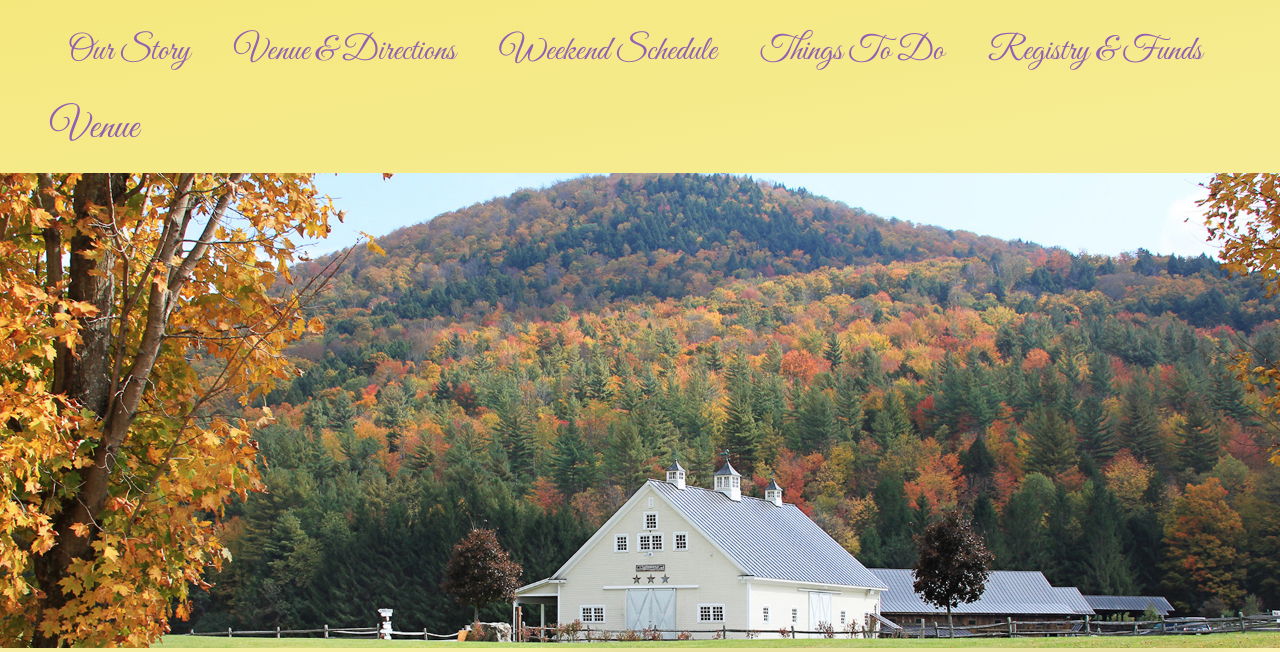
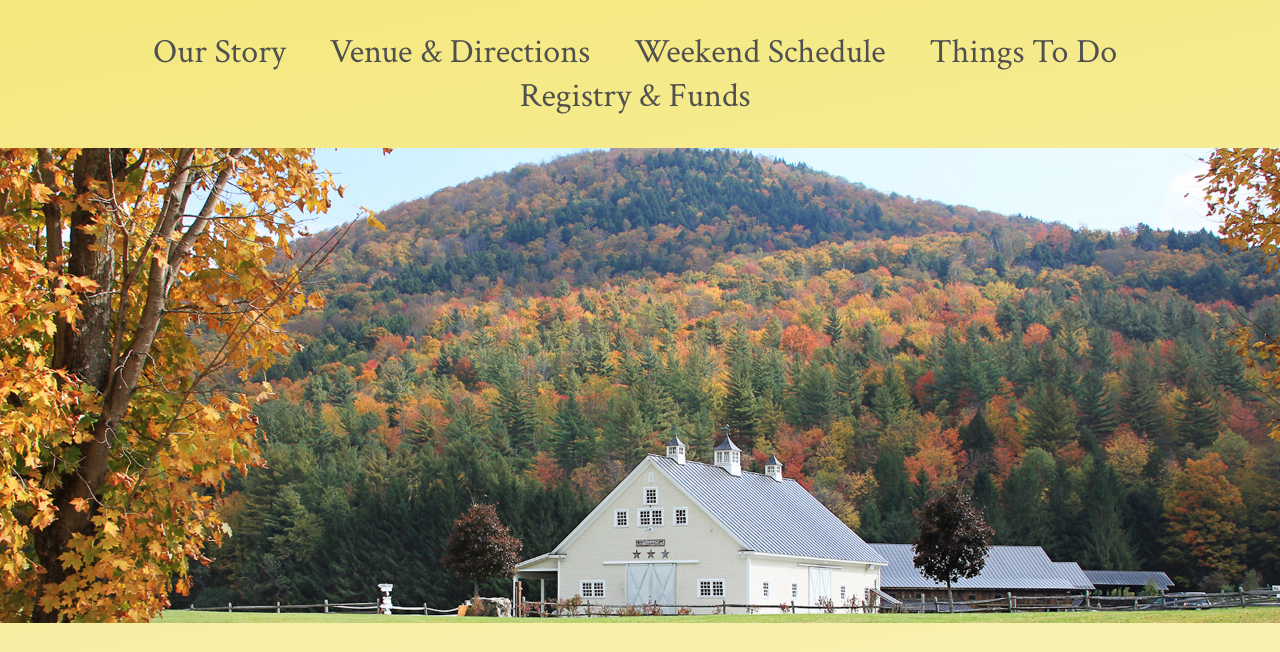
Before and after one commit to mrdavidjcole/wedding-website, a Jekyll site: the page built from index.md, in a window 1280 px wide. Shown: the part 720-1372 px from the top of the page. Built offline with Jekyll 4.4.1, drawn with Linux system fonts in a browser that asks for light colours; nearby versions of some CDN libraries; comment, search, counter and statistics services are not loaded; grey boxes are pictures that could not be loaded.

Commit message:
Move riverside photo just below nav links, adjust some colors

```diff
--- a/_includes/navigation.html
+++ b/_includes/navigation.html
@@ -7,3 +7,6 @@
     <li class="navigation-link"><a href="#">Registry & Funds</a></li>
   </ul>
 </nav>
+<div class="centered-content-wrapper">
+  <img class="riverside-photo" src="assets/images/riverside-white-barn.jpg" />
+</div>
--- a/_includes/venue.html
+++ b/_includes/venue.html
@@ -1,8 +1,5 @@
 <section class="section" id="venue">
   <h2 class="section-title">Venue</h3>
-    <div class="centered-content-wrapper">
-      <img class="riverside-photo" src="assets/images/riverside-white-barn.jpg" />
-    </div>
   <div class="map-wrapper">
     <iframe src="https://www.google.com/maps/embed/v1/place?key=AIzaSyB94VJ3A-6-FfEagzbI9-CIoBKqKfXWM9c&q=Riverside+Farm,Pittsfield,+VT"></iframe>
   </div>
--- a/_sass/map.sass
+++ b/_sass/map.sass
@@ -1,9 +1,9 @@
 iframe
   border: 0
   box-shadow: 0px 25px 50px rgba(60, 59, 59, 0.48)
-  width: 50%
+  width: 90%
   height: 400px
-  margin-left: 40%
 
 .map-wrapper
   text-align: center
+  margin-top: 15px
--- a/_sass/nav.sass
+++ b/_sass/nav.sass
@@ -2,6 +2,7 @@
 
 .navigation-links-wrapper
   padding-top: 30px
+  padding-bottom: 30px
   margin-left: 30px
 
 .navigation-link
@@ -10,9 +11,12 @@
 
   a
     text-decoration: none
-    color: $purple
-    font-family: $cursive
+    color: $grey
+    font-family: $serif
     font-size: 34px
 
   a:visited
-    color: $purple
+    color: $grey
+
+.riverside-photo
+  width: 100%
--- a/_sass/sections.sass
+++ b/_sass/sections.sass
@@ -7,7 +7,7 @@
   .day
     text-align: center
     padding-bottom: 30px
-    font-family: 'Crimson Text', serif
+    font-family: $serif
     h3
       padding-bottom: 10px
       font-size: 2em
@@ -16,9 +16,7 @@
       font-size: 1.4em
 
 // Venue
-#venue
-  .riverside-photo
-    width: 100%
+
 
 // General
 .section
@@ -30,7 +28,7 @@
   font-family: $cursive
   font-size: 40px
   font-weight: 300
-  color: $purple
+  color: $grey
 
 .centered-content-wrapper
   text-align: center
--- a/_sass/vars.sass
+++ b/_sass/vars.sass
@@ -1,4 +1,5 @@
 $purple: #935fb3
+$grey: #505050
 $yellow: #f4e87d
 $cursive: 'Great Vibes', cursive
-$sans-serif: sans-serif
+$serif: 'Crimson Text'
```
